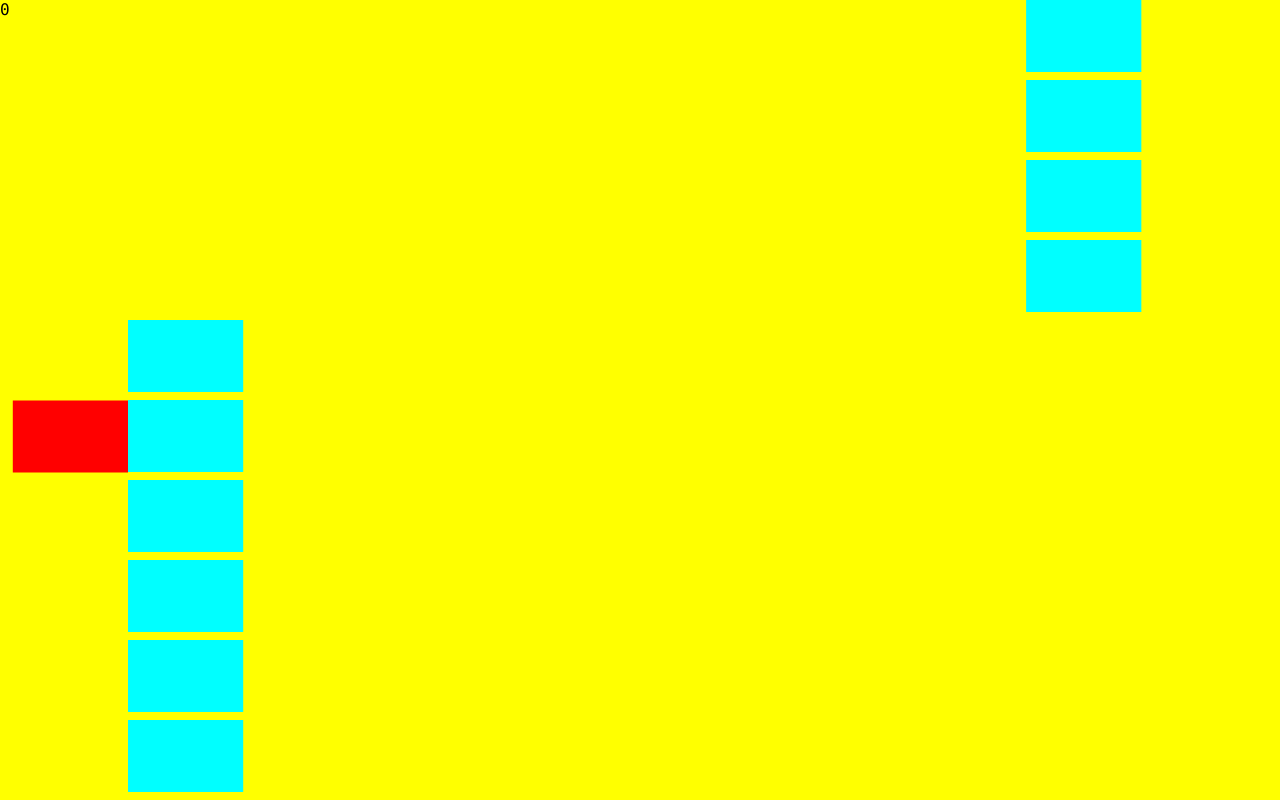
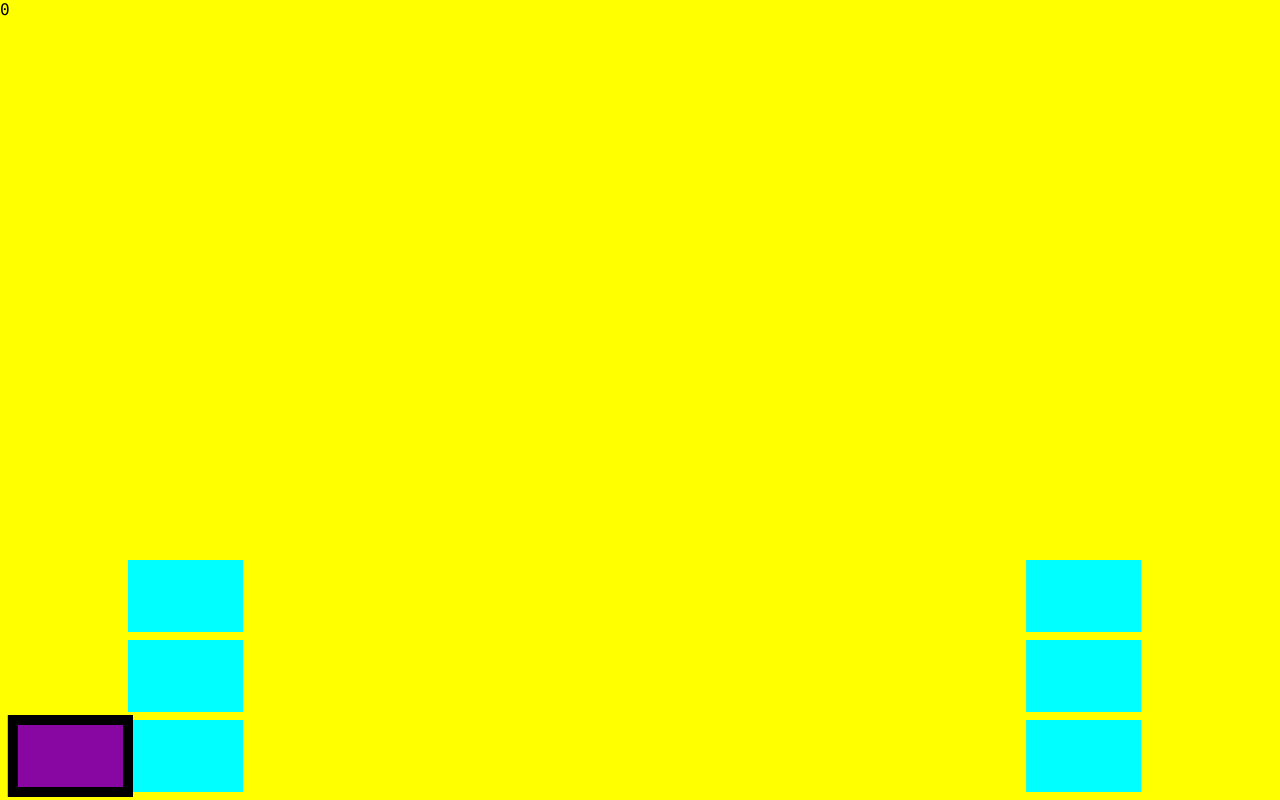
Before and after one commit to 1wheel/flappy-beep, a website: page index.html in a window 1280 px wide. Drawn offline with Linux system fonts and the light colour scheme.

Commit message:
just send jump event

```diff
--- a/index.html
+++ b/index.html
@@ -1,5 +1,7 @@
 <!DOCTYPE html>
 <meta charset='utf-8'>
+<meta name="viewport" content="user-scalable=0"/>
+<!-- <meta name="viewport" content="width=device-width, initial-scale=1, maximum-scale=1, user-scalable=0"/> -->
 <link rel="stylesheet" type="text/css" href="public/style.css">
 
 <body>
--- a/public/script.js
+++ b/public/script.js
@@ -1,5 +1,5 @@
 console.clear()
-
+console.log('updating code', new Date())
 
 d3.select('body').selectAppend('div.tooltip')
 
@@ -10,8 +10,9 @@ var {width, height, layers: [div, ctx]} = c
 var textSel = div.append('div.score')
 
 var s = .1  // block size
-var spawnY = .5
+var spawnY = 1
 var gravity = .000036
+var jumpAccel = -.023
 
 var id = id || Math.random() + ''
 
@@ -21,15 +22,23 @@ if (!birds){
     score: 0,
     y: spawnY,
     dy: 0,
+    color: "#"+((1<<24)*Math.random()|0).toString(16),
     id
   }
 }
 var myBird = birds[id]
 
 
-var topBlocks = d3.range(4).map(i => [.2, s*i])
-var botBlocks = d3.range(4, 10).map(i => [.6, s*i])
+var topBlocks = topBlocks || d3.range(4).map(i => [.2, s*i])
+var botBlocks = botBlocks || d3.range(4, 10).map(i => [.6, s*i])
 var blocks = blocks || topBlocks.concat(botBlocks)
+
+topBlocks.forEach((d, i) => {
+  d[1] = .7 + i*s
+})
+botBlocks.forEach((d, i) => {
+  d[1] = .7 + i*s
+})
 
 var oldT = 0
 if (window.timer) timer.stop()
@@ -50,14 +59,16 @@ timer = d3.timer(t => {
 
 
   d3.values(birds).forEach(d => {
+    var isMe = d == myBird
+
     d.score++
 
-    var hit = false
+    d.hit = false
     blocks.forEach(block => {
       var yDif = d.y - block[1]
-      if (block[0] < s && -s < yDif && yDif < s) hit = true
+      if (block[0] < s && -s < yDif && yDif < s) d.hit = true
     })
-    if (hit){
+    if (d.hit){
       d.y = spawnY
       d.dy = 0
       d.score = 0
@@ -69,30 +80,43 @@ timer = d3.timer(t => {
     if (d.y == 1 - s) d.dy = Math.max(d.dy, 0)
 
     ctx.beginPath()
-    ctx.fillStyle = '#f00'
+    ctx.fillStyle = d.color
     ctx.rect(s*.1*width, d.y*height, s*.9*width, s*.9*height)
     ctx.fill()
 
     if (d == myBird){
       textSel.text(d.score)
+
+      ctx.beginPath()
+      ctx.strokeStyle = '#000'
+      ctx.lineWidth = 10
+      ctx.rect(s*.1*width, d.y*height, s*.9*width, s*.9*height)
+      ctx.stroke()
     }
   })
 
 })
 
 
-d3.select(window).on('mousedown touchstart', () => {
+d3.select(window).on('mousedown touchstart', _.throttle(() => {
   if (myBird.y < 0) return
-  myBird.dy = -.02
+  if (myBird.hit) return
+  myBird.dy = jumpAccel
 
-  d3.event.preventDefault()
-
-  // post
-})
+  ws.send(JSON.stringify(myBird))
+}, 500, {trailing: false}))
 
 
 
 
 function wsMessage(msg){
-  console.log(msg)
+  // console.log(msg)
+
+  if (msg.bird && msg.bird.id == id) return
+
+  if (msg.type == 'jump'){
+    if (!birds[msg.bird.id]) birds[msg.bird.id] = msg.bird
+    birds[msg.bird.id].dy = jumpAccel
+  }
+  if (msg.type == 'died') delete birds[msg.bird.id]
 }
--- a/public/style.css
+++ b/public/style.css
@@ -2,6 +2,7 @@ body{
   font-family: monaco, Consolas, 'Lucida Console', monospace;
   margin: 0px;
   background: #ff0;
+  user-select: none;
 }
 
 canvas{
```
Also changed, not shown: index.js (+12 -1 lines), README.md.
